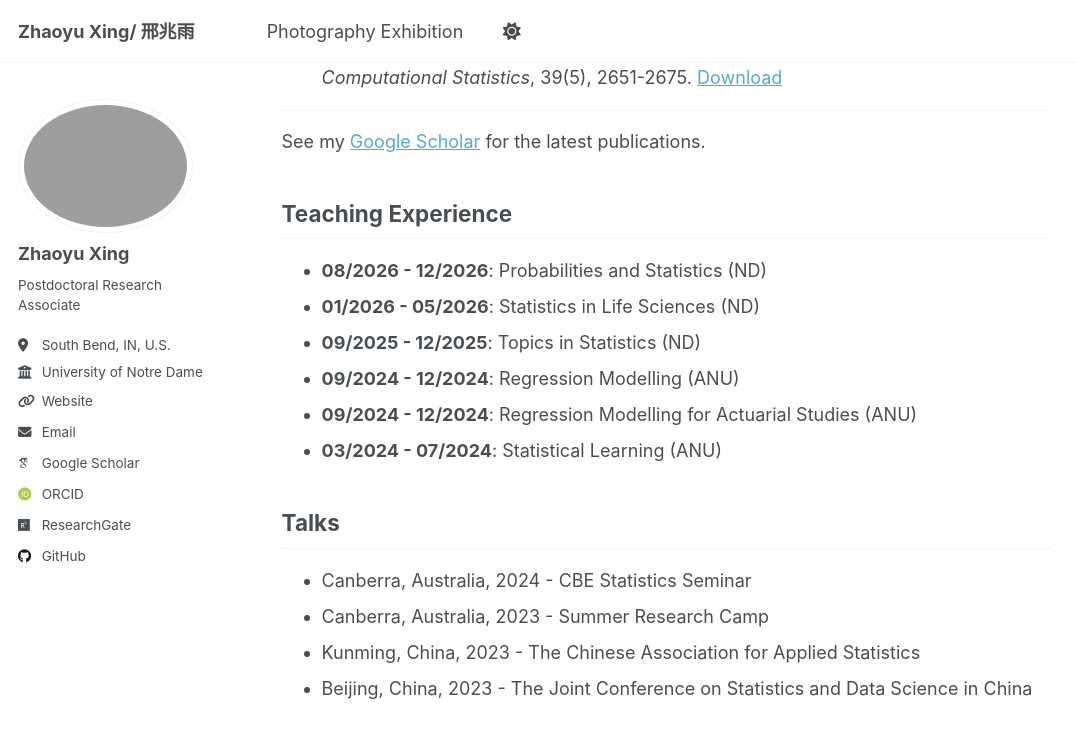
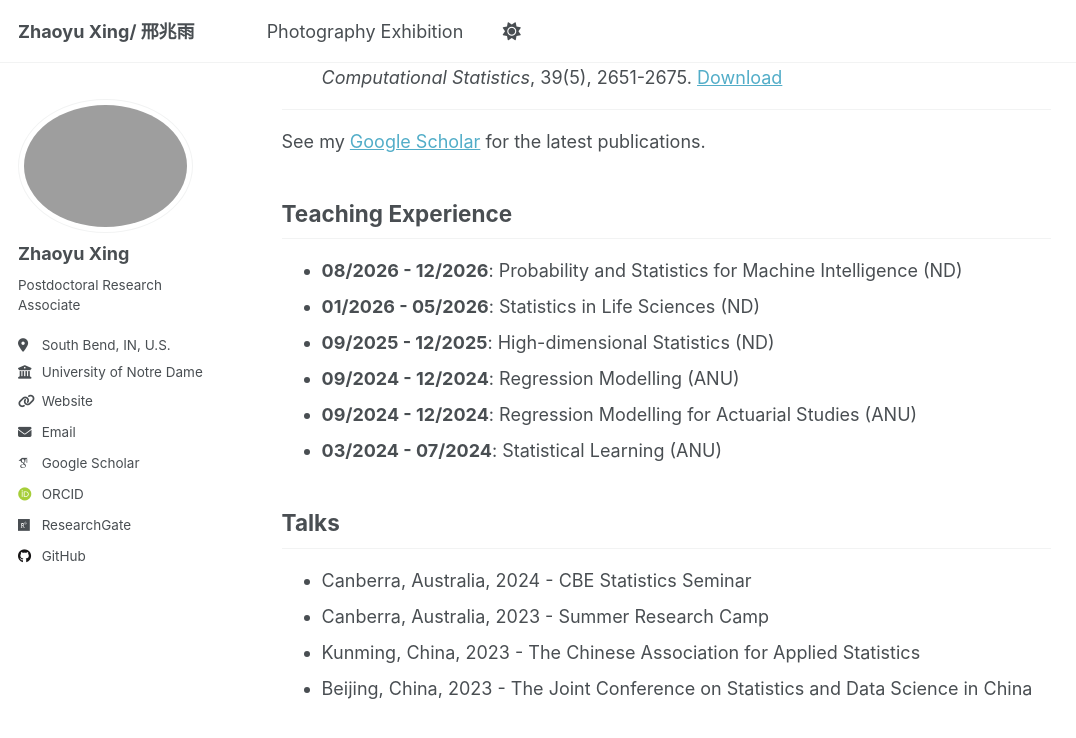
Before and after one commit to ZhaoyuXingStat/ZhaoyuXingStat.github.io, a Jekyll site: the page built from _pages/about.md, in a window 1280 px wide and 900 px high, scrolled down 1314 px. Shown: the top 738 px of the window, without its empty margins (0-1076 px from the left). Built offline with Jekyll 4.4.1, drawn with Linux system fonts in a browser that asks for light colours; some web fonts are replaced.

Commit message:
Update course titles in teaching experience section

```diff
--- a/_pages/about.md
+++ b/_pages/about.md
@@ -38,9 +38,9 @@ See my [Google Scholar](https://scholar.google.com/citations?user=go6euNkAAAAJ&h
 
 ## Teaching Experience
 
-- **08/2026 - 12/2026**: Probabilities and Statistics (ND)
+- **08/2026 - 12/2026**: Probability and Statistics for Machine Intelligence (ND)
 - **01/2026 - 05/2026**: Statistics in Life Sciences (ND)
-- **09/2025 - 12/2025**: Topics in Statistics (ND)
+- **09/2025 - 12/2025**: High-dimensional Statistics (ND)
 - **09/2024 - 12/2024**: Regression Modelling (ANU)
 - **09/2024 - 12/2024**: Regression Modelling for Actuarial Studies (ANU)
 - **03/2024 - 07/2024**: Statistical Learning (ANU)
```
